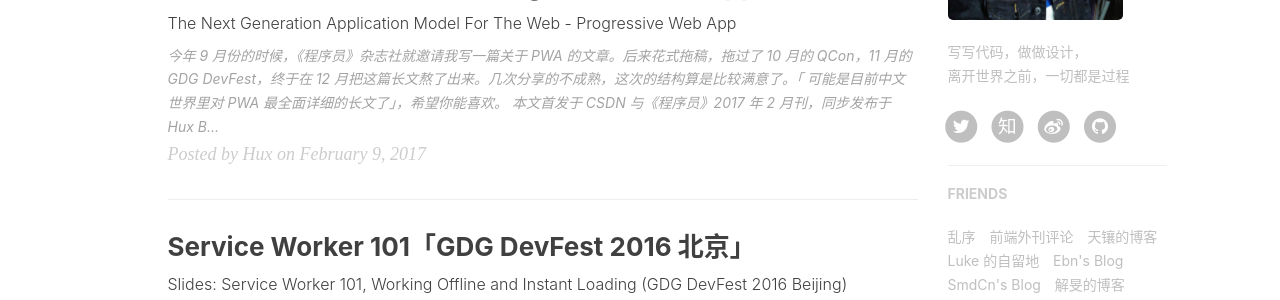
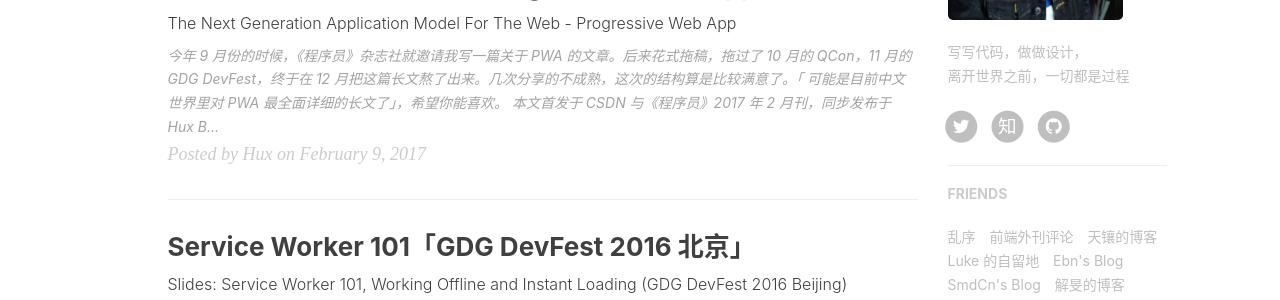
Before and after one commit to PiaoMiaoky/PiaoMiaoky.github.io, a Jekyll site: the page built from index.html, in a window 1280 px wide. Shown: the part 967-1267 px from the top of the page. Built offline with Jekyll 4.4.1, drawn with Linux system fonts in a browser that asks for light colours; nearby versions of some CDN libraries; the list of posts is cut into pages by our own code; comment, search, counter and statistics services are not loaded.

Commit message:
删除主页标识测试

```diff
--- a/_layouts/page.html
+++ b/_layouts/page.html
@@ -140,16 +140,16 @@ layout: default
                                 </a>
                             </li>
                             {% endif %}
-                            {% if site.weibo_username %}
-                            <li>
-                                <a target="_blank" href="http://weibo.com/{{ site.weibo_username }}">
-                                    <span class="fa-stack fa-lg">
-                                        <i class="fa fa-circle fa-stack-2x"></i>
-                                        <i class="fa fa-weibo fa-stack-1x fa-inverse"></i>
-                                    </span>
-                                </a>
-                            </li>
-                            {% endif %}
+<!--                            {% if site.weibo_username %}-->
+<!--                            <li>-->
+<!--                                <a target="_blank" href="http://weibo.com/{{ site.weibo_username }}">-->
+<!--                                    <span class="fa-stack fa-lg">-->
+<!--                                        <i class="fa fa-circle fa-stack-2x"></i>-->
+<!--                                        <i class="fa fa-weibo fa-stack-1x fa-inverse"></i>-->
+<!--                                    </span>-->
+<!--                                </a>-->
+<!--                            </li>-->
+<!--                            {% endif %}-->
 <!--                            {% if site.facebook_username %}-->
 <!--                            <li>-->
 <!--                                <a target="_blank" href="https://www.facebook.com/{{ site.facebook_username }}">-->
```
